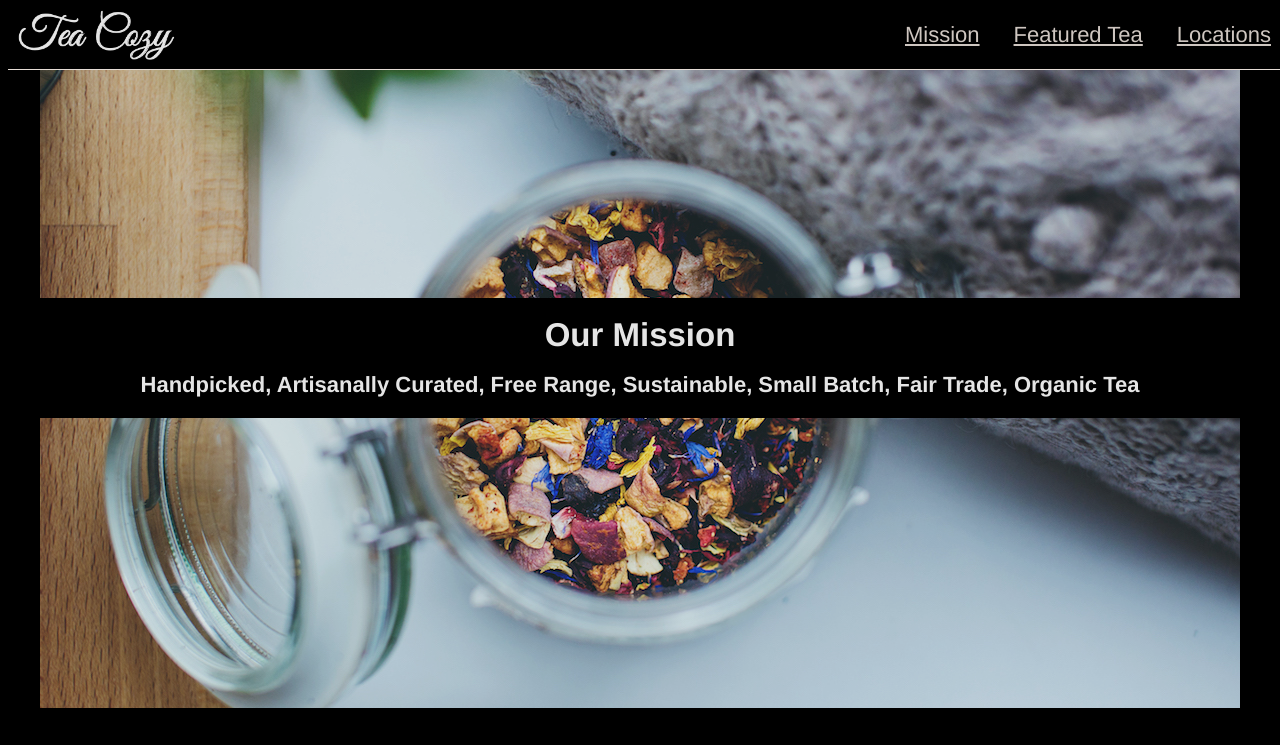
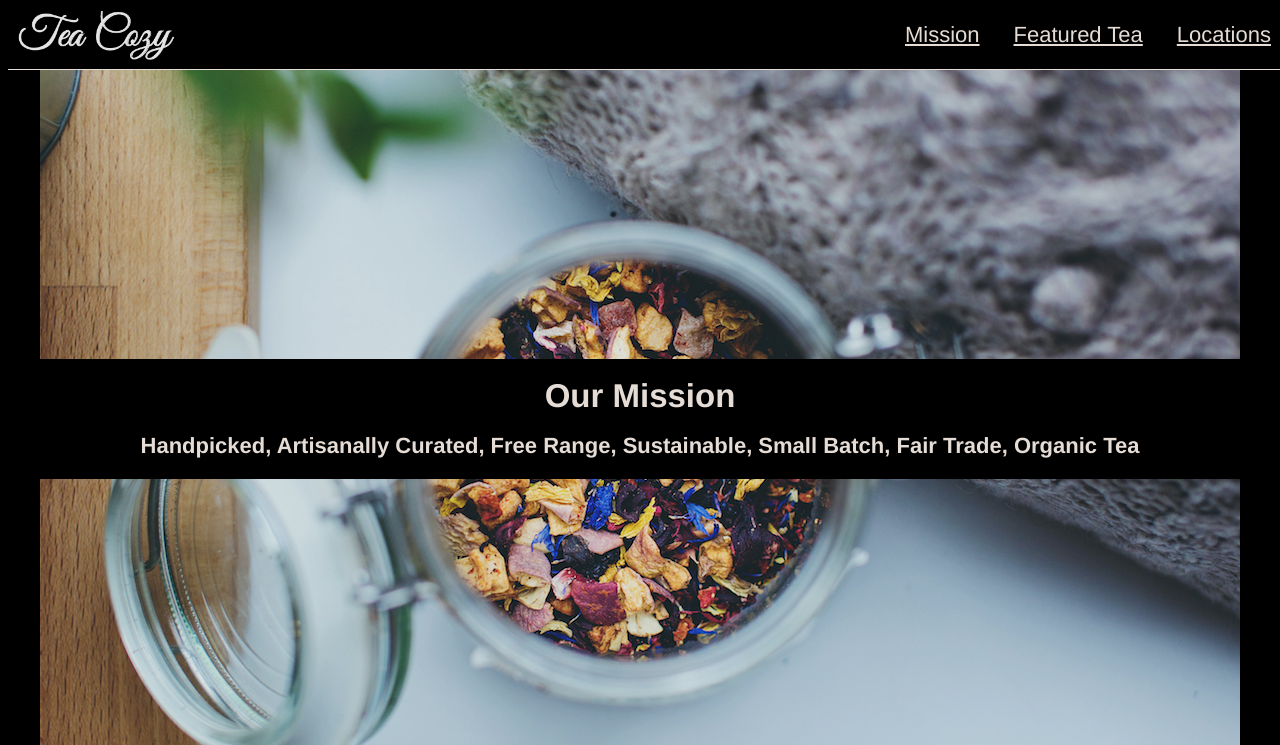
Before and after one commit to osmith17/teacozy, a plain HTML site: page index.html in a window 1280 px wide. Shown: the top 745 px of the page. Drawn offline with Linux system fonts and the light colour scheme.

Commit message:
code optimise

```diff
--- a/resources/css/index.css
+++ b/resources/css/index.css
@@ -7,24 +7,23 @@ body{
   text-align: center;
 }
 
+/* header and navigation */
+
 .header{
   display: flex;
   justify-content: space-between;
   height: 69px;
   border-bottom: 1px solid seashell;
-  background-color: black;
   align-items: center;
   position: fixed;
   width: 100%;
   margin-top: -8px;
+  z-index: 1;
+  background-color: black;
 }
 .navbar{
   display: flex;
   justify-content: space-around;
-  font-size: 22px;
-  color: seashell;
-  font-family: helvetica;
-  opacity: 0.9;
   flex-basis: 400px;
   text-decoration: underline;
   flex-shrink: 2;
@@ -34,17 +33,25 @@ body{
   height: 50px;
   margin-left: 10px;
 }
+
+/* main body display */
+
 .mainbody{
   display: flex;
   align-items: center;
   flex-direction: column;
 }
+
+/* mission image and statement - first containers */
+
 .topcontainer{
   background-image: url("../mission-background.jpg");
   height: 700px;
   width: 1200px;
   display: flex;
   align-items: center;
+  position: relative;
+  top: 61px;
 }
 .mission{
   display: flex;
@@ -52,13 +59,14 @@ body{
   background-color: black;
   align-items: center;
   justify-content: center;
-  color: white;
   height: 120px;
   width: 1200px;
 }
 .bottommission{
   margin-top: -10px;
 }
+
+/* tea of the month - middle section */
 
 .middlecontainer{
   width: 1000px;
@@ -96,6 +104,8 @@ body{
   margin-top: 10px;
 }
 
+/* locations section */
+
 .bottomcontainer{
   background-image: url("../locations-background.jpg");
   background-size: cover;
@@ -121,12 +131,14 @@ body{
   display:flex;
   flex-direction: column;
   align-items: space-around;
-  margin-left: 20px;
-  margin-right: 20px;
+  margin: 0px 20px;
 }
 .locations-heading{
   margin-bottom: 15px;
 }
+
+/* contacts section */
+
 .contact{
   display: flex;
   flex-direction: column;
@@ -135,6 +147,9 @@ body{
   align-items: space-around;
   margin-top: 20px;
 }
+
+/* copyright section */
+
 .copyright{
   margin-left: 20px;
   margin-top: 20px;
```
Also changed, not shown: index.html (+0 -9 lines).
